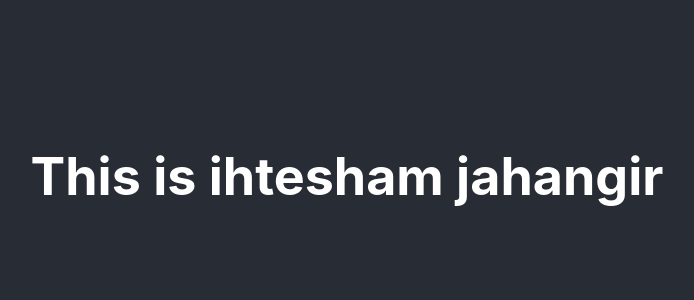
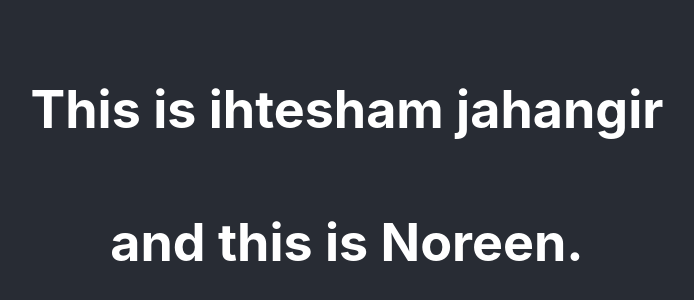
Before and after one commit to ihtesham-jahangir/repo, a React (Create React App) app: page / in a window 1280 px wide. Shown: the part 224-524 px from the top of the page, without its empty margins (293-987 px from the left). Built offline with nearby package versions, Linux system fonts and the light colour scheme.

Commit message:
Change Done

```diff
--- a/src/App.js
+++ b/src/App.js
@@ -6,7 +6,7 @@ function App() {
     <div className="App">
       <header className="App-header">
         <h1>This is ihtesham jahangir   </h1>
-
+        <h1> and this is Noreen. </h1>
       </header>
     </div>
   );
```
